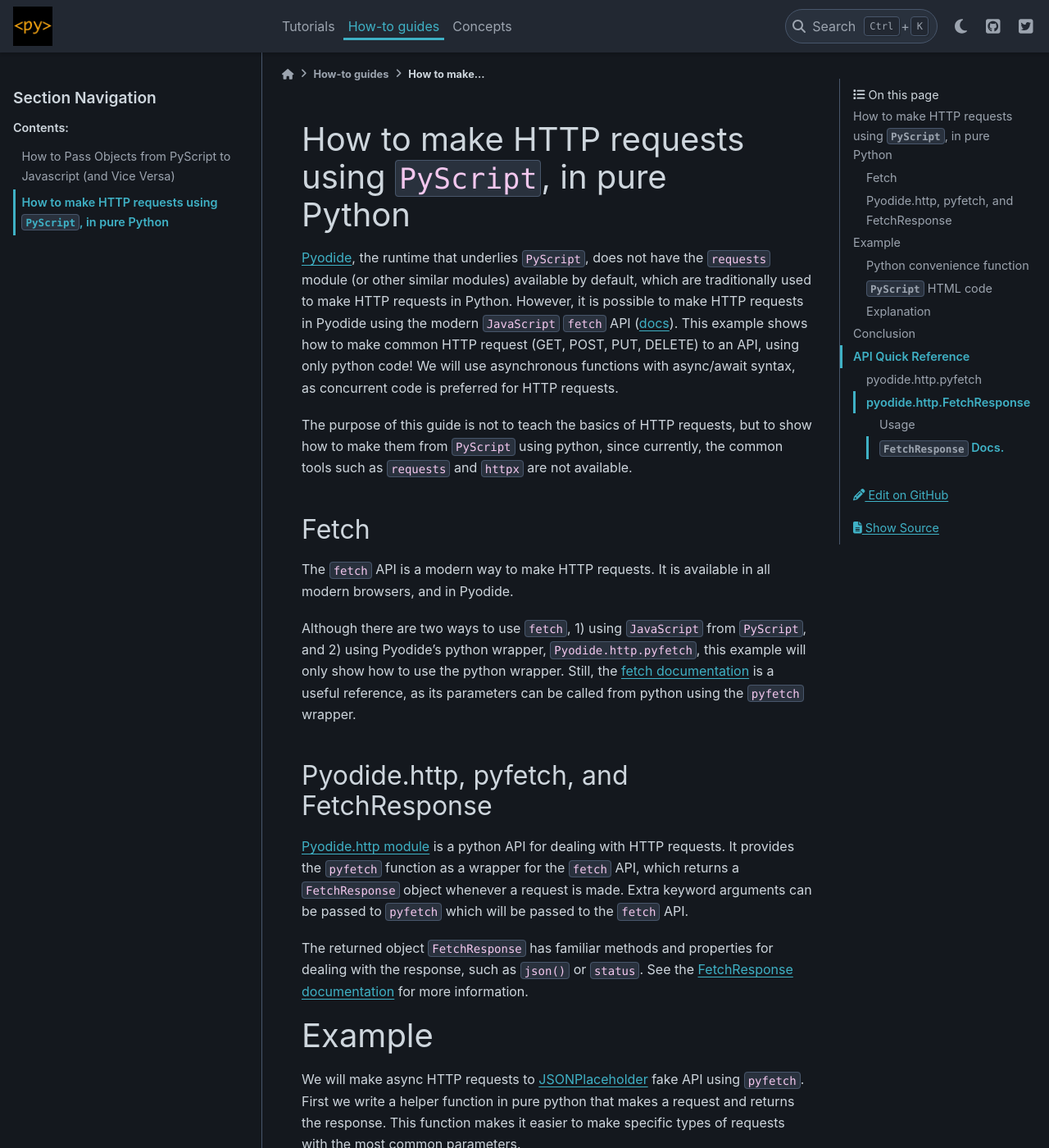
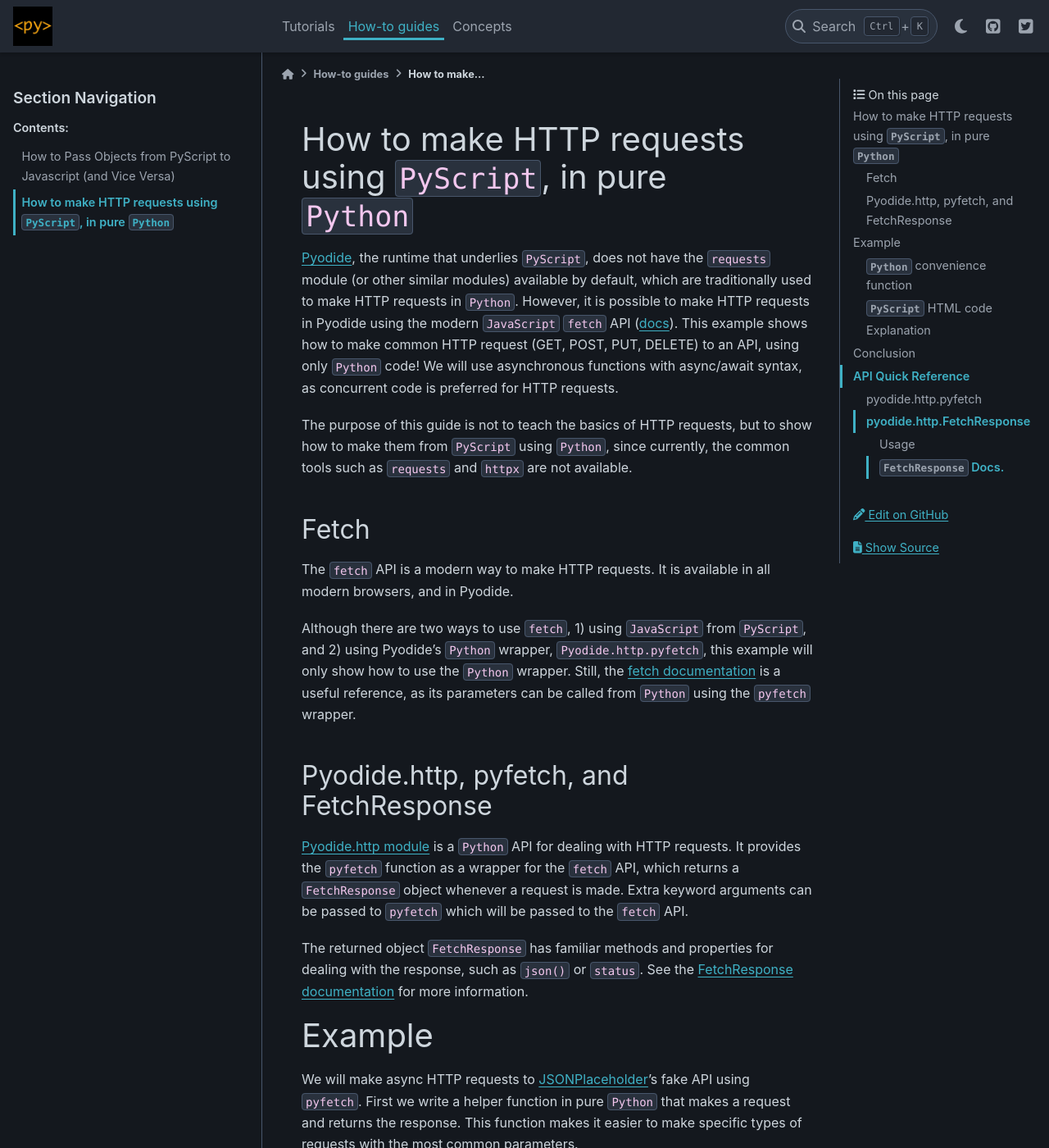
Before and after one commit to pyscript/pyscript, a Sphinx documentation site: the page built from docs/howtos/http-requests.md, in a window 1280 px wide and 1400 px high. Shown: the whole window at 82% size. Built offline with Sphinx 7.4.7 and the PyData theme 0.15.4, drawn with Linux system fonts in a browser that asks for light colours; pages that are not in the unit, such as notebooks, are missing from menus; some of the changed text lies outside the part shown.

Commit message:
address review
By @marimeireles

````diff
--- a/docs/howtos/http-requests.md
+++ b/docs/howtos/http-requests.md
@@ -1,27 +1,27 @@
-# How to make HTTP requests using `PyScript`, in pure Python
+# How to make HTTP requests using `PyScript`, in pure `Python`
 
 [Pyodide](https://pyodide.org), the runtime that underlies `PyScript`, does not have the `requests` module
-(or other similar modules) available by default, which are traditionally used to make HTTP requests in Python.
+(or other similar modules) available by default, which are traditionally used to make HTTP requests in `Python`.
 However, it is possible to make HTTP requests in Pyodide using the modern `JavaScript` `fetch` API
 ([docs](https://developer.mozilla.org/en-US/docs/Web/API/fetch)). This example shows how to make common HTTP request
-(GET, POST, PUT, DELETE) to an API, using only python code! We will use asynchronous functions with
+(GET, POST, PUT, DELETE) to an API, using only `Python` code! We will use asynchronous functions with
 async/await syntax, as concurrent code is preferred for HTTP requests.
 
 The purpose of this guide is not to teach the basics of HTTP requests, but to show how to make them
-from `PyScript` using python, since currently, the common tools such as `requests` and `httpx` are not available.
+from `PyScript` using `Python`, since currently, the common tools such as `requests` and `httpx` are not available.
 
 ## Fetch
 
 The `fetch` API is a modern way to make HTTP requests. It is available in all modern browsers, and in Pyodide.
 
-Although there are two ways to use `fetch`, 1) using `JavaScript` from `PyScript`, and 2) using Pyodide's python wrapper,
-`Pyodide.http.pyfetch`, this example will only show how to use the python wrapper. Still, the
+Although there are two ways to use `fetch`, 1) using `JavaScript` from `PyScript`, and 2) using Pyodide's `Python` wrapper,
+`Pyodide.http.pyfetch`, this example will only show how to use the `Python` wrapper. Still, the
 [fetch documentation](https://developer.mozilla.org/en-US/docs/Web/API/fetch#parameters) is a useful reference, as its
-parameters can be called from python using the `pyfetch` wrapper.
+parameters can be called from `Python` using the `pyfetch` wrapper.
 
 ## Pyodide.http, pyfetch, and FetchResponse
 
-[Pyodide.http module](https://pyodide.org/en/stable/usage/api/python-api/http.html#module-pyodide.http) is a python API
+[Pyodide.http module](https://pyodide.org/en/stable/usage/api/python-api/http.html#module-pyodide.http) is a `Python` API
 for dealing with HTTP requests. It provides the `pyfetch` function as a wrapper for the `fetch` API,
 which returns a `FetchResponse` object whenever a request is made. Extra keyword arguments can be passed to `pyfetch`
 which will be passed to the `fetch` API.
@@ -32,11 +32,11 @@
 for more information.
 
 # Example
-We will make async HTTP requests to [JSONPlaceholder](https://jsonplaceholder.typicode.com/) fake API using `pyfetch`.
-First we write a helper function in pure python that makes a request and returns the response. This function
+We will make async HTTP requests to [JSONPlaceholder](https://jsonplaceholder.typicode.com/)'s fake API using `pyfetch`.
+First we write a helper function in pure `Python` that makes a request and returns the response. This function
 makes it easier to make specific types of requests with the most common parameters.
 
-## Python convenience function
+## `Python` convenience function
 
 ```python
 from pyodide.http import pyfetch, FetchResponse
@@ -153,12 +153,12 @@
 ```
 
 ## Explanation
-### `py-env` tag for importing our python code
-The very first thing to notice is the `py-env` tag. This tag is used to import python files into the `PyScript`.
+### `py-env` tag for importing our `Python` code
+The very first thing to notice is the `py-env` tag. This tag is used to import `Python` files into the `PyScript`.
 In this case, we are importing the `request.py` file, which contains the `request` function we wrote above.
 
 ### `py-script` tag for making async HTTP requests.
-Next, the `py-script` tag contains the actual python code where we import `asyncio` and `json`,
+Next, the `py-script` tag contains the actual `Python` code where we import `asyncio` and `json`,
 which are required or helpful for the `request` function.
 The `# GET`, `# POST`, `# PUT`, `# DELETE` blocks show examples of how to use the `request` function to make basic
 HTTP requests. The `await` keyword is required not only for the `request` function, but also for certain methods of the
@@ -180,7 +180,7 @@
 [RFC 9110](https://www.rfc-editor.org/info/rfc9110).
 
 # Conclusion
-This tutorial demonstrates how to make HTTP requests using `pyfetch` and the `FetchResponse` objects. Importing python
+This tutorial demonstrates how to make HTTP requests using `pyfetch` and the `FetchResponse` objects. Importing `Python`
 code/files into the `PyScript` using the `py-env` tag is also covered.
 
 Although a simple example, the principals here can be used to create complex web applications inside of `PyScript`,
````
Also changed, not shown: other parts of docs/howtos/http-requests.md (+4 -4 lines), docs/index.md (+1 -1 lines).
